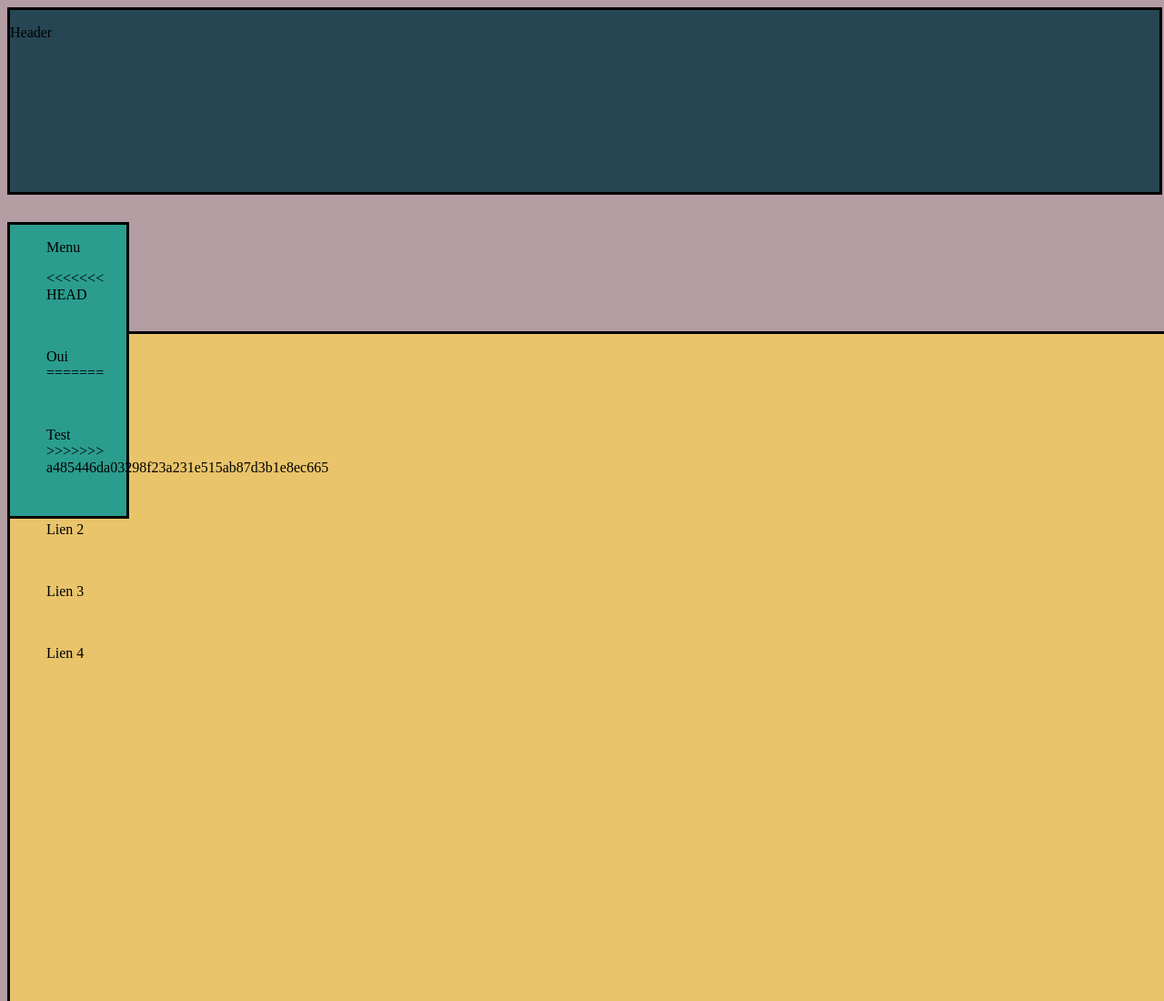
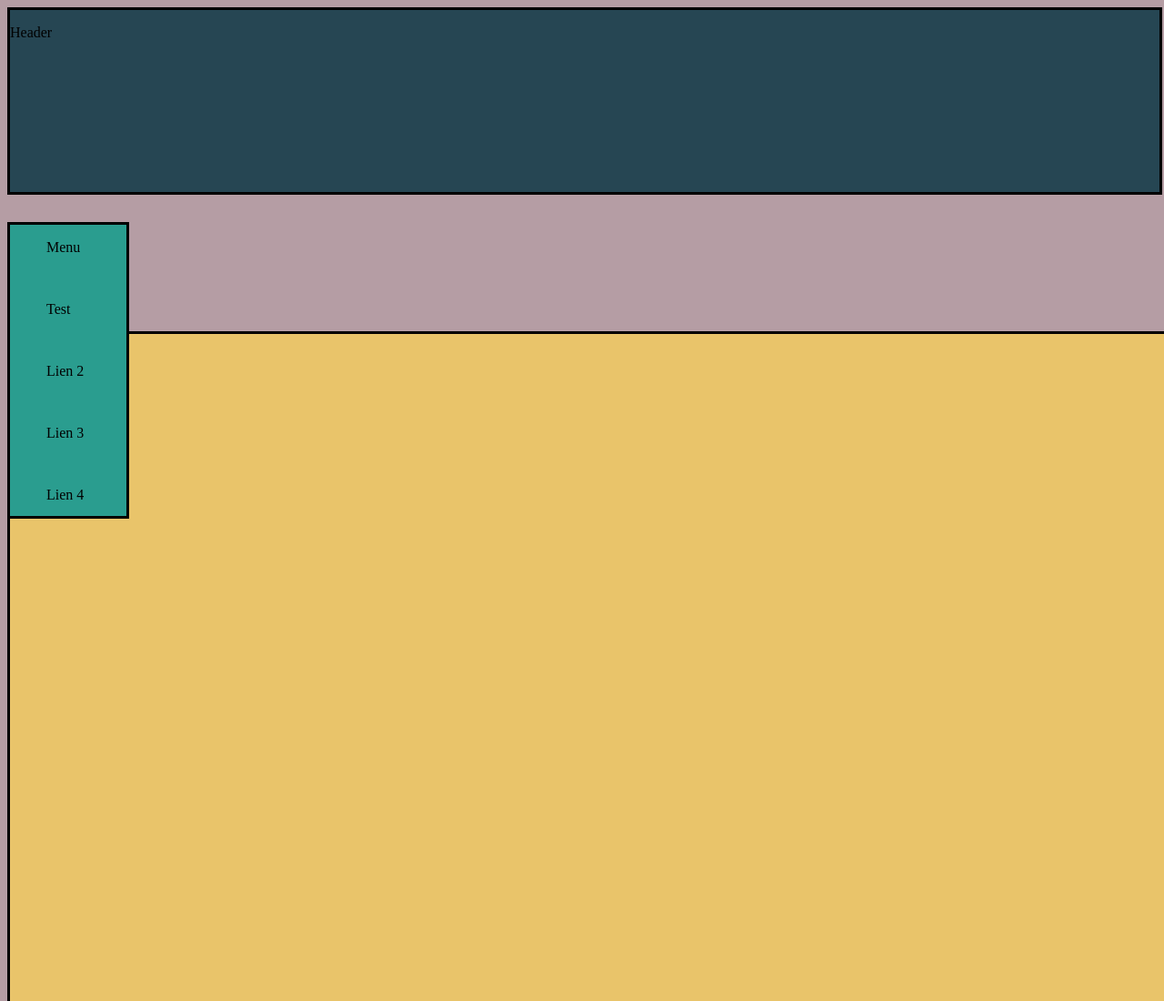
Before and after one commit to victord54/doctor-who-website-L1-project, a plain HTML site: page index.html in a window 1280 px wide. Shown: the top 1100 px of the page at 91% size. Drawn offline with Linux system fonts and the light colour scheme.

Commit message:
re-upload

```diff
--- a/index.html
+++ b/index.html
@@ -13,11 +13,7 @@
     <nav> <!--menu à gauche de la page surement-->
       <ul class="menu">
         <p id="p_menu">Menu</p>
-<<<<<<< HEAD
-        <li>Oui</li>
-=======
         <li>Test</li>
->>>>>>> a485446da03298f23a231e515ab87d3b1e8ec665
         <li>Lien 2</li>
         <li>Lien 3</li>
         <li>Lien 4</li>
```
